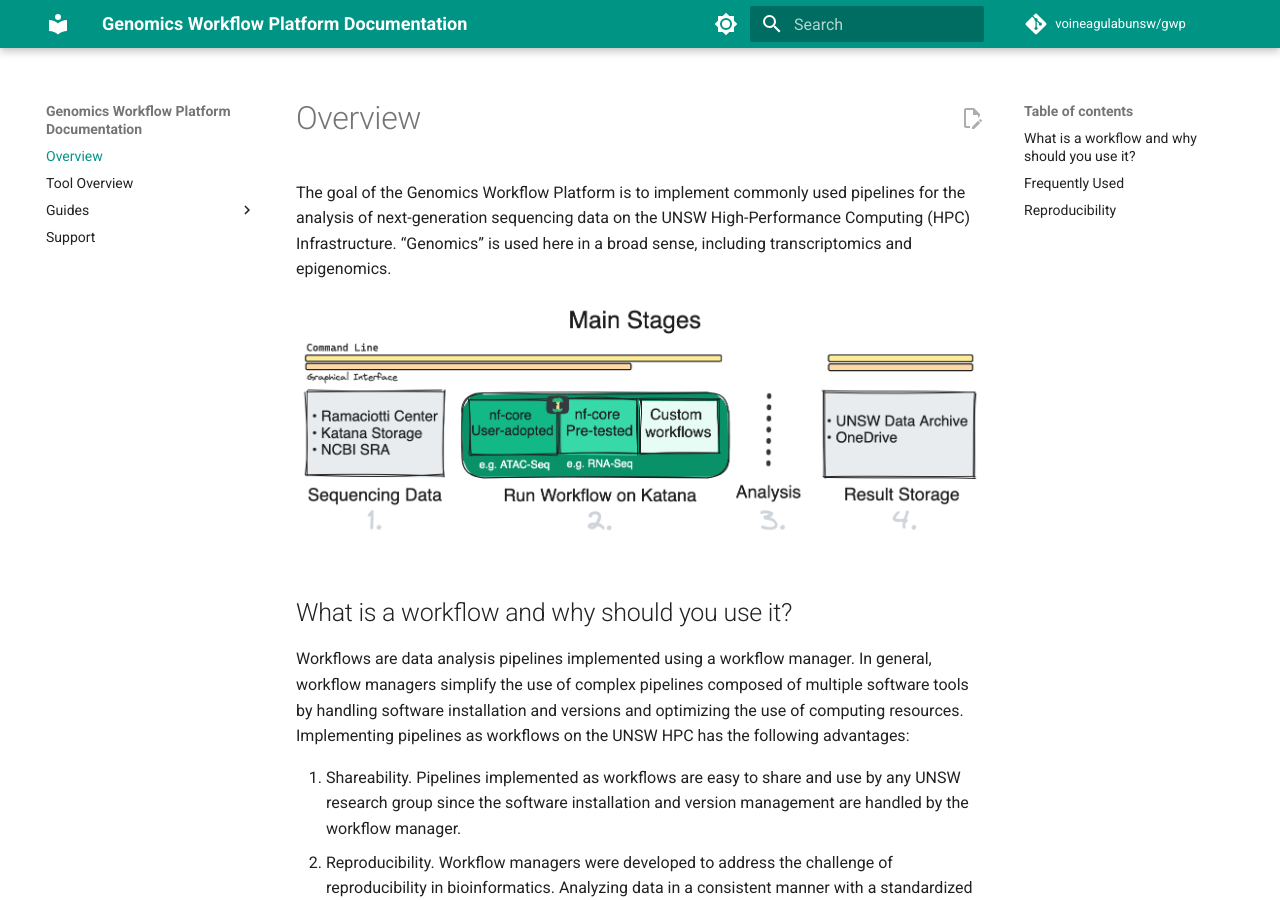
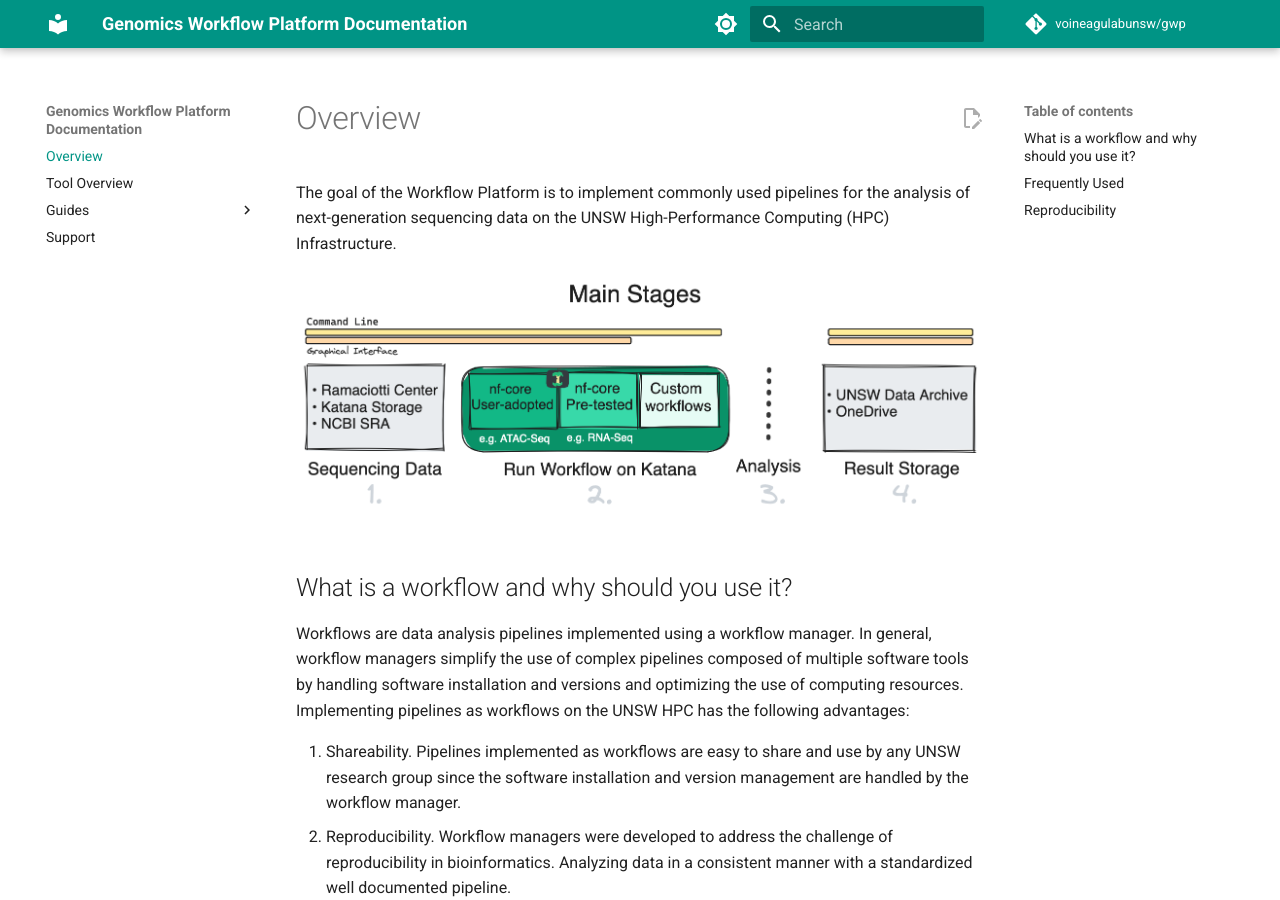
Before and after one commit to VoineaguLabUNSW/gwp, an MkDocs documentation site: the page built from docs/index.md, in a window 1280 px wide and 900 px high. Built offline with MkDocs 1.6.1 and Material for MkDocs 9.7.7, drawn with Linux system fonts in a browser that asks for light colours; comment, search, counter and statistics services are not loaded.

Commit message:
Update index.md

```diff
--- a/docs/index.md
+++ b/docs/index.md
@@ -1,7 +1,6 @@
 # Overview
 
-The goal of the Genomics Workflow Platform is to implement commonly used pipelines for the analysis of next-generation sequencing data on the UNSW High-Performance Computing (HPC) Infrastructure.
-“Genomics” is used here in a broad sense, including transcriptomics and epigenomics.
+The goal of the Workflow Platform is to implement commonly used pipelines for the analysis of next-generation sequencing data on the UNSW High-Performance Computing (HPC) Infrastructure.
 
 ![Image title](./assets/gwp-overview.png#only-light)
 ![Image title](./assets/gwp-overview-dark.png#only-dark)
```
